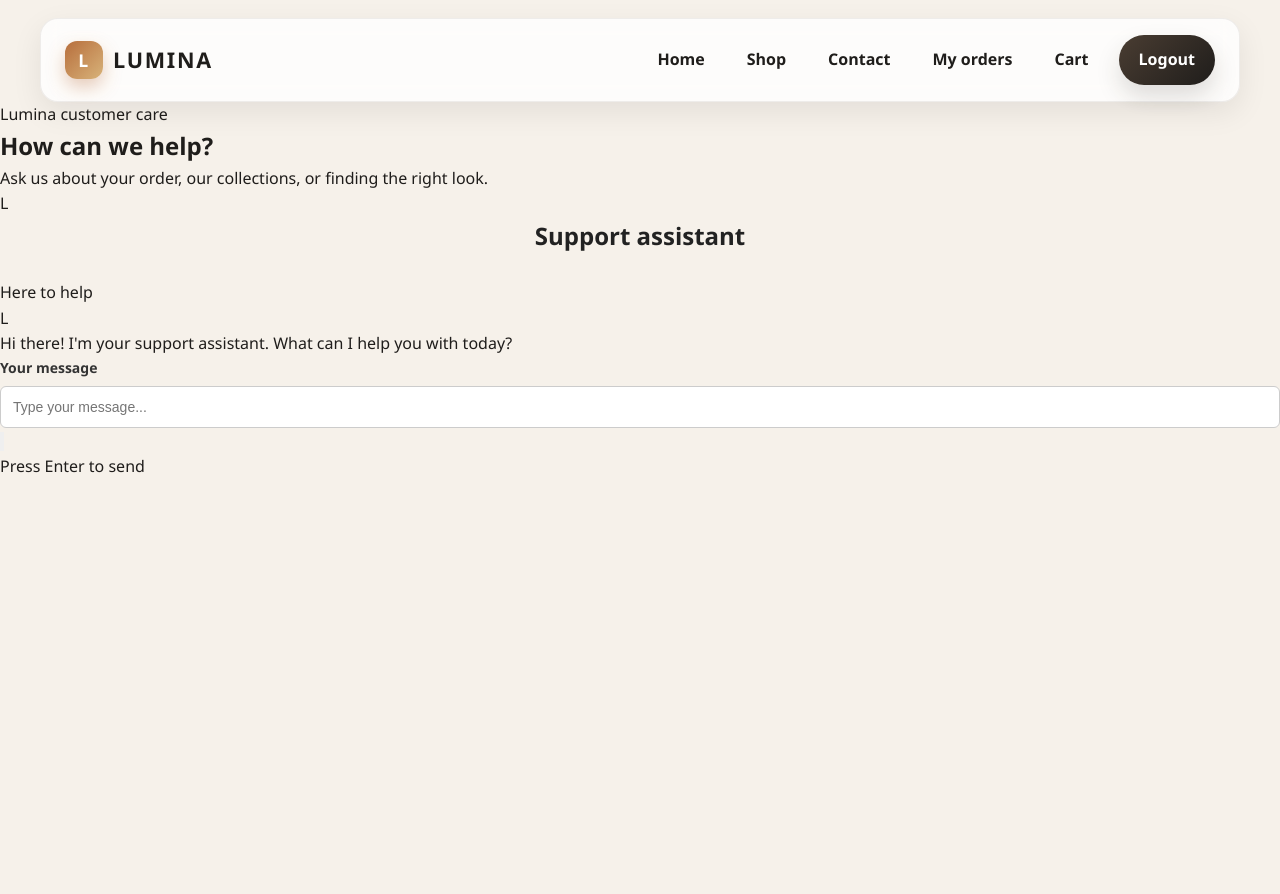
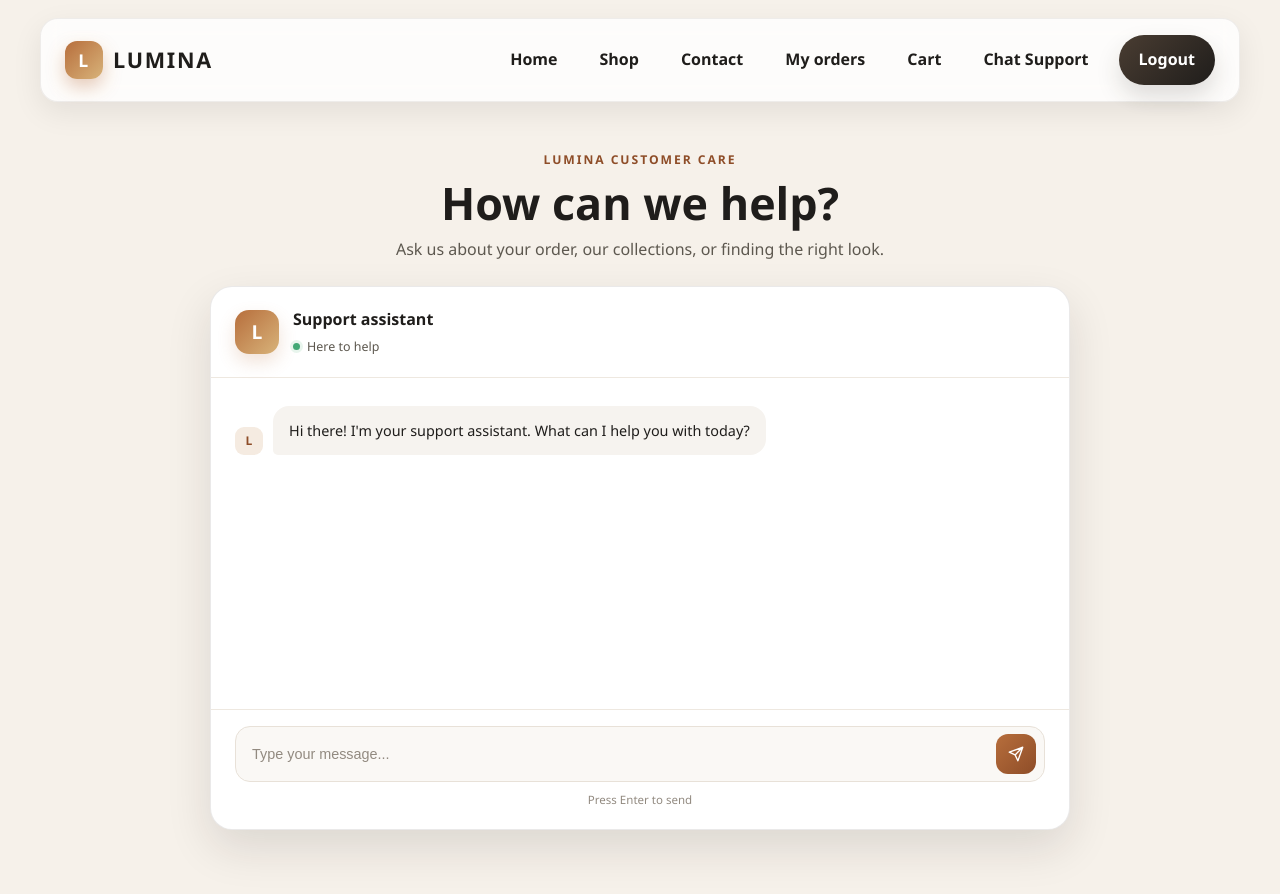
Before and after one commit to Navaneeth-korom/clothing-brand-ecommerce, a Django app: page /chatbot/assistant in a window 1280 px wide. Before the commit the page ends 473 px from the top, so only its background shows below. Run offline with Django 5.2, Linux system fonts and the light colour scheme; the visitor is signed in with stand-in values (Sample User, id 1).

Commit message:
feat: create chatbot ui and navigation button.

```diff
--- /dev/null
+++ b/static/css/chatbot_style.css
@@ -0,0 +1,299 @@
+.chat-page {
+    width: min(100% - 32px, 860px);
+    margin: 0 auto;
+    padding: 48px 0 64px;
+}
+
+.chat-intro {
+    margin-bottom: 24px;
+    text-align: center;
+}
+
+.chat-eyebrow {
+    margin-bottom: 8px;
+    color: var(--primary-dark);
+    font-size: 0.76rem;
+    font-weight: 700;
+    letter-spacing: 0.16em;
+    text-transform: uppercase;
+}
+
+.chat-intro h1 {
+    margin-bottom: 8px;
+    color: var(--text);
+    font-size: clamp(2rem, 5vw, 2.8rem);
+    line-height: 1.15;
+}
+
+.chat-intro > p:last-child {
+    color: var(--muted);
+}
+
+.chat {
+    height: min(660px, 68vh);
+    min-height: 420px;
+    display: flex;
+    flex-direction: column;
+    overflow: hidden;
+    background: var(--panel-solid);
+    border: 1px solid rgba(51, 45, 40, 0.1);
+    border-radius: 22px;
+    box-shadow: var(--shadow);
+}
+
+.chat-header {
+    display: flex;
+    align-items: center;
+    gap: 14px;
+    padding: 20px 24px;
+    border-bottom: 1px solid #eee8e0;
+}
+
+.brand-mark {
+    width: 44px;
+    height: 44px;
+    display: grid;
+    place-items: center;
+    flex: 0 0 auto;
+    color: #fff;
+    background: linear-gradient(135deg, var(--primary), var(--accent));
+    border-radius: 14px;
+    box-shadow: 0 8px 18px rgba(183, 110, 60, 0.2);
+    font-size: 1.2rem;
+    font-weight: 700;
+}
+
+.header-copy {
+    min-width: 0;
+}
+
+.header-copy h2 {
+    margin: 0;
+    color: var(--text);
+    text-align: left;
+    font-size: 1rem;
+    font-weight: 700;
+}
+
+.availability {
+    display: flex;
+    align-items: center;
+    gap: 7px;
+    margin: 4px 0 0;
+    color: var(--muted);
+    font-size: 0.78rem;
+}
+
+.availability::before {
+    width: 7px;
+    height: 7px;
+    content: "";
+    background: #42a875;
+    border-radius: 50%;
+    box-shadow: 0 0 0 3px #e8f5ed;
+}
+
+.conversation {
+    flex: 1;
+    overflow-y: auto;
+    padding: 28px 24px;
+    scroll-behavior: smooth;
+}
+
+.message-row {
+    display: flex;
+    align-items: flex-end;
+    gap: 10px;
+    margin: 0 0 20px;
+}
+
+.message-row.user {
+    justify-content: flex-end;
+}
+
+.assistant-avatar {
+    width: 28px;
+    height: 28px;
+    display: grid;
+    place-items: center;
+    flex: 0 0 auto;
+    color: var(--primary-dark);
+    background: #f5ebe1;
+    border-radius: 9px;
+    font-size: 0.75rem;
+    font-weight: 700;
+}
+
+.message {
+    max-width: min(78%, 500px);
+    padding: 13px 16px;
+    color: var(--text);
+    background: #f6f3ef;
+    border-radius: 16px 16px 16px 5px;
+    font-size: 0.9rem;
+    line-height: 1.6;
+    overflow-wrap: anywhere;
+    white-space: pre-wrap;
+}
+
+.user .message {
+    color: #fff;
+    background: var(--primary-dark);
+    border-radius: 16px 16px 5px 16px;
+}
+
+.typing {
+    display: inline-flex;
+    gap: 4px;
+    align-items: center;
+    min-height: 24px;
+}
+
+.typing span {
+    width: 6px;
+    height: 6px;
+    background: #998d80;
+    border-radius: 50%;
+    animation: pulse 1s infinite ease-in-out;
+}
+
+.typing span:nth-child(2) {
+    animation-delay: 120ms;
+}
+
+.typing span:nth-child(3) {
+    animation-delay: 240ms;
+}
+
+@keyframes pulse {
+    0%,
+    60%,
+    100% {
+        transform: translateY(0);
+        opacity: 0.55;
+    }
+
+    30% {
+        transform: translateY(-4px);
+        opacity: 1;
+    }
+}
+
+.composer-wrap {
+    padding: 16px 24px 20px;
+    border-top: 1px solid #eee8e0;
+}
+
+.composer {
+    display: flex;
+    align-items: center;
+    gap: 10px;
+    padding: 7px 8px 7px 16px;
+    background: #faf8f5;
+    border: 1px solid #e8e1d8;
+    border-radius: 15px;
+    transition: border-color 150ms ease, box-shadow 150ms ease;
+}
+
+.composer:focus-within {
+    border-color: var(--primary);
+    box-shadow: 0 0 0 3px rgba(183, 110, 60, 0.12);
+}
+
+.composer input {
+    width: 100%;
+    min-width: 0;
+    padding: 8px 0;
+    color: var(--text);
+    background: transparent;
+    border: 0;
+    outline: 0;
+    font-size: 0.9rem;
+}
+
+.composer input:focus {
+    border-color: transparent;
+}
+
+.composer input::placeholder {
+    color: #928a80;
+}
+
+.send-button {
+    width: 40px;
+    height: 40px;
+    display: grid;
+    place-items: center;
+    flex: 0 0 auto;
+    color: #fff;
+    background: linear-gradient(135deg, var(--primary), var(--primary-dark));
+    border: 0;
+    border-radius: 12px;
+    cursor: pointer;
+    transition: transform 150ms ease, box-shadow 150ms ease;
+}
+
+.send-button:hover:not(:disabled) {
+    transform: translateY(-1px);
+    box-shadow: 0 6px 14px rgba(142, 77, 40, 0.24);
+}
+
+.send-button:disabled {
+    cursor: default;
+    opacity: 0.55;
+}
+
+.send-button svg {
+    width: 18px;
+    height: 18px;
+}
+
+.hint {
+    margin: 9px 0 0;
+    color: #928a80;
+    text-align: center;
+    font-size: 0.72rem;
+}
+
+.sr-only {
+    position: absolute;
+    width: 1px;
+    height: 1px;
+    padding: 0;
+    margin: -1px;
+    overflow: hidden;
+    clip: rect(0, 0, 0, 0);
+    white-space: nowrap;
+    border: 0;
+}
+
+@media (max-width: 600px) {
+    .chat-page {
+        padding: 36px 0 48px;
+    }
+
+    .chat {
+        height: 62vh;
+        min-height: 360px;
+        border-radius: 18px;
+    }
+
+    .chat-header {
+        padding: 16px 18px;
+    }
+
+    .conversation {
+        padding: 22px 16px;
+    }
+
+    .composer-wrap {
+        padding: 14px 16px 16px;
+    }
+}
+
+@media (max-height: 600px) {
+    .chat {
+        height: 60vh;
+        min-height: 320px;
+    }
+}
--- /dev/null
+++ b/static/js/script.js
@@ -0,0 +1,89 @@
+const form = document.getElementById("chat-form");
+const csrfToken = form.querySelector('[name=csrfmiddlewaretoken]').value;
+const input = document.getElementById("message-input");
+const sendButton = document.getElementById("send-button");
+const conversation = document.getElementById("conversation");
+const requestStatus = document.getElementById("request-status");
+
+function scrollToLatest() {
+    conversation.scrollTop = conversation.scrollHeight;
+}
+
+function appendMessage(text, sender) {
+    const row = document.createElement("div");
+    row.className = `message-row ${sender}`;
+
+    if (sender === "assistant") {
+        const avatar = document.createElement("span");
+        avatar.className = "assistant-avatar";
+        avatar.setAttribute("aria-hidden", "true");
+        avatar.textContent = "✦";
+        row.append(avatar);
+    }
+
+    const bubble = document.createElement("div");
+    bubble.className = "message";
+    bubble.textContent = text;
+    row.append(bubble);
+    conversation.append(row);
+    scrollToLatest();
+    return row;
+}
+
+async function sendMessage(text) {
+    appendMessage(text, "user");
+    input.disabled = true;
+    sendButton.disabled = true;
+    requestStatus.textContent = "Waiting for a reply.";
+
+    const typingRow = document.createElement("div");
+    typingRow.className = "message-row";
+    typingRow.setAttribute("aria-label", "Assistant is typing");
+    const typingBubble = document.createElement("div");
+    typingBubble.className = "message";
+    typingBubble.innerHTML = '<span class="typing" aria-hidden="true"><span></span><span></span><span></span></span>';
+    typingRow.append(typingBubble);
+    conversation.append(typingRow);
+    scrollToLatest();
+
+    try {
+        const response = await fetch(form.action, {
+            method: "POST",
+            headers: {
+                "Content-Type": "application/json",
+                "X-CSRFToken": csrfToken
+            },
+            body: JSON.stringify({ message: text })
+        });
+        const data = await response.json();
+
+        if (!response.ok) {
+            const detail = Object.values(data).flat().join(" ");
+            throw new Error(detail || "The message could not be sent. Please try again.");
+        }
+
+        if (typeof data.reply !== "string" || !data.reply.trim()) {
+            throw new Error("The assistant returned an empty reply. Please try again.");
+        }
+
+        typingRow.remove();
+        appendMessage(data.reply, "assistant");
+        requestStatus.textContent = "Reply received.";
+    } catch (error) {
+        typingRow.remove();
+        appendMessage(error.message || "Something went wrong. Please try again.", "assistant");
+        requestStatus.textContent = "There was a problem sending your message.";
+    } finally {
+        input.disabled = false;
+        sendButton.disabled = false;
+        input.focus();
+    }
+}
+
+form.addEventListener("submit", (event) => {
+    event.preventDefault();
+    const text = input.value.trim();
+    if (!text || sendButton.disabled) return;
+    input.value = "";
+    sendMessage(text);
+});
--- a/templates/base.html
+++ b/templates/base.html
@@ -6,6 +6,7 @@
     <meta name="viewport" content="width=device-width, initial-scale=1.0">
     <meta name="theme-color" content="#1f1d1b">
     <link rel="stylesheet" href="{% static 'css/style.css' %}">
+    {% block extra_head %}{% endblock %}
     <title>{% block title %}FASHION STORE{% endblock %}</title>
 </head>
 <body>
--- a/templates/navbar.html
+++ b/templates/navbar.html
@@ -13,6 +13,7 @@
             {% if user.is_authenticated %}
                 <li><a class="nav-link" href="{% url 'my_orders' %}">My orders</a></li>
                 <li><a class="nav-link" href="{% url 'cart' %}">Cart</a></li>
+                <li><a class="nav-link" href="{% url 'chat_page' %}">Chat Support</a></li>
                 <li><a class="logout-btn" href="{% url 'logout' %}">Logout</a></li>
             {% else %}
                 <li><a class="auth-button" href="{% url 'login' %}">Login / Register</a></li>
```
